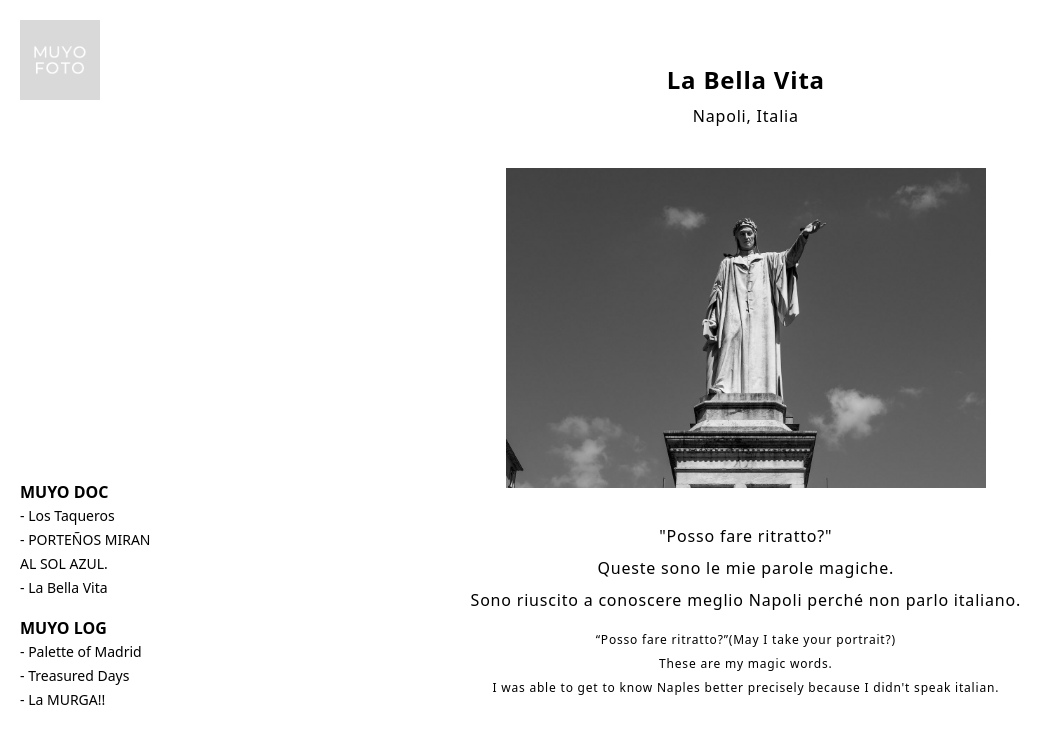
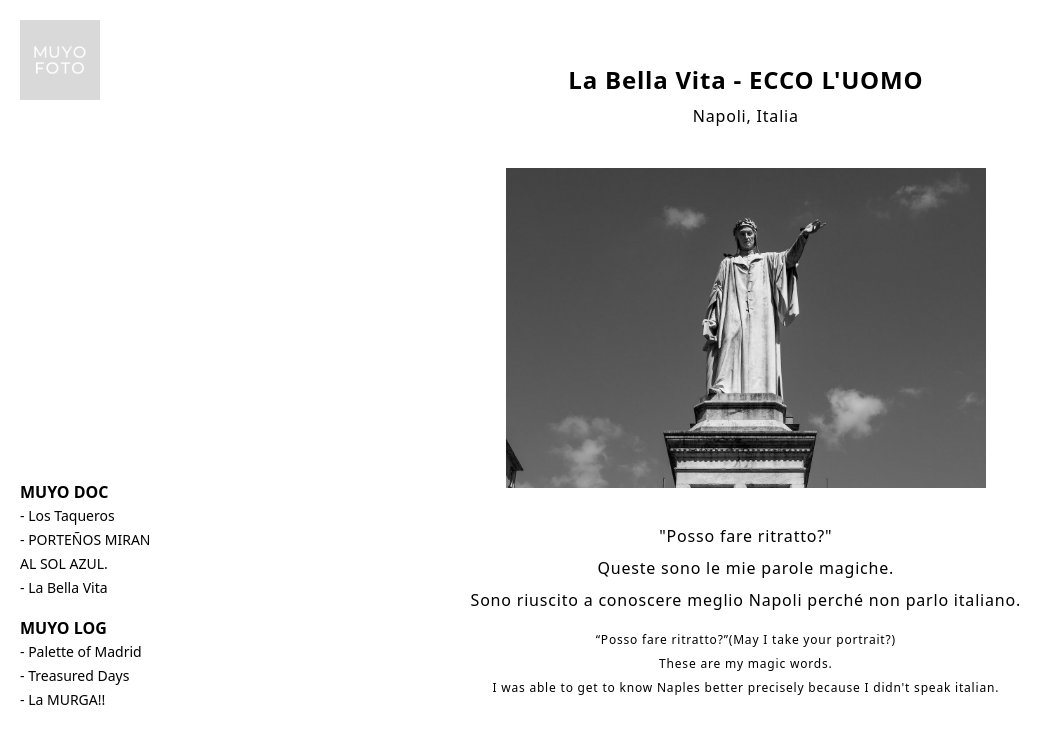
Before and after one commit to Kenchim/muyofoto, a Next.js app: page /muyodoc/bellavita in a window 1280 px wide. Shown: the top 732 px of the page, without its empty margins (0-1062 px from the left). Built offline with nearby package versions, Linux system fonts and the light colour scheme.

Commit message:
change title

```diff
--- a/app/muyodoc/bellavita/page.tsx
+++ b/app/muyodoc/bellavita/page.tsx
@@ -5,7 +5,7 @@ import Link from "next/link";
 export default function Bellavita() {
     return (
         <div className="text-center w-5/6 md:w-3/4 mx-auto tracking-wider max-w-[720px]">
-            <Title title="La Bella Vita" place="Napoli, Italia" />
+            <Title title="La Bella Vita - ECCO L'UOMO" place="Napoli, Italia" />
             <div className="leading-8 mt-4 md:mt-8 pb-24">
             <FotoCap
                 url="../bella_vita/1.jpg"
```
